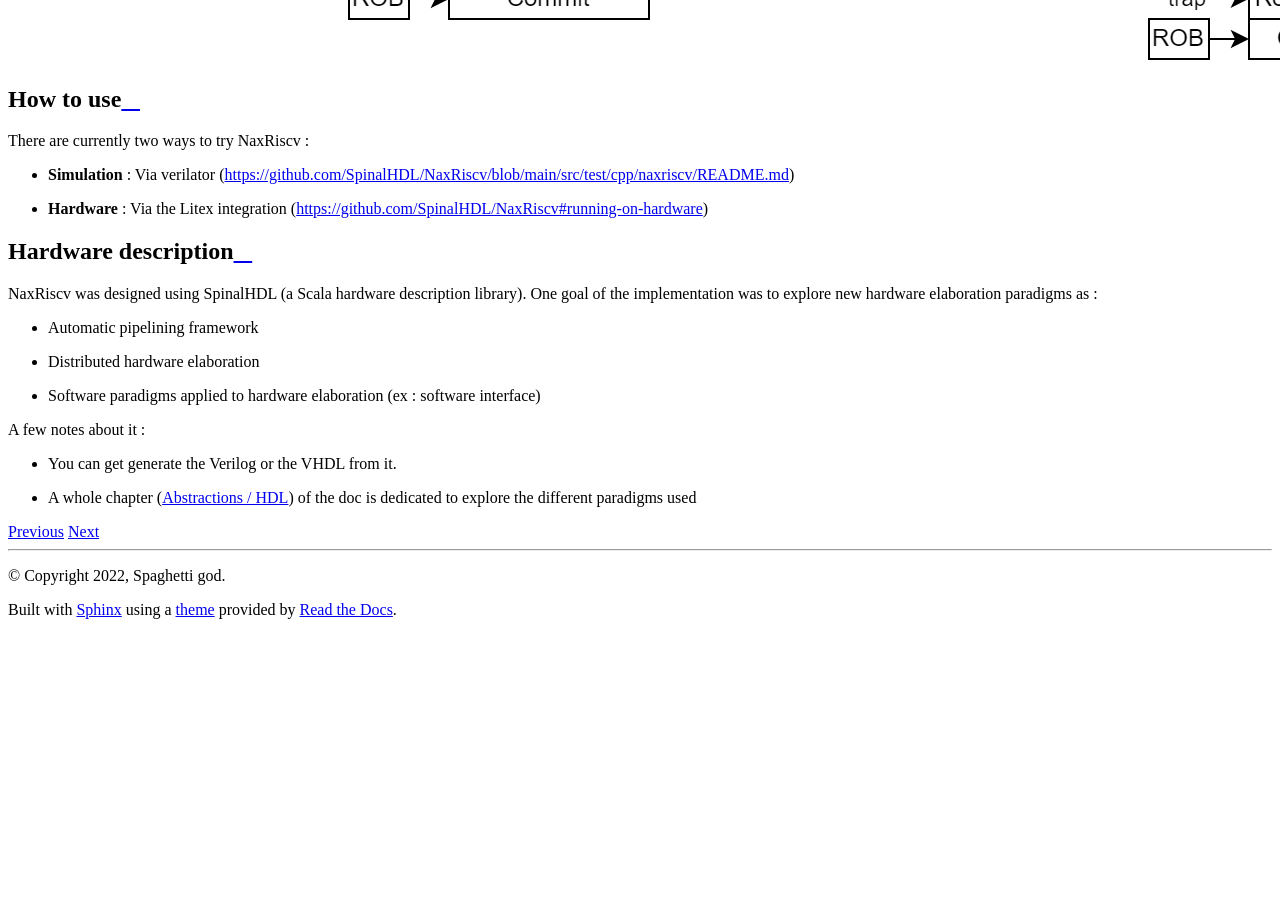
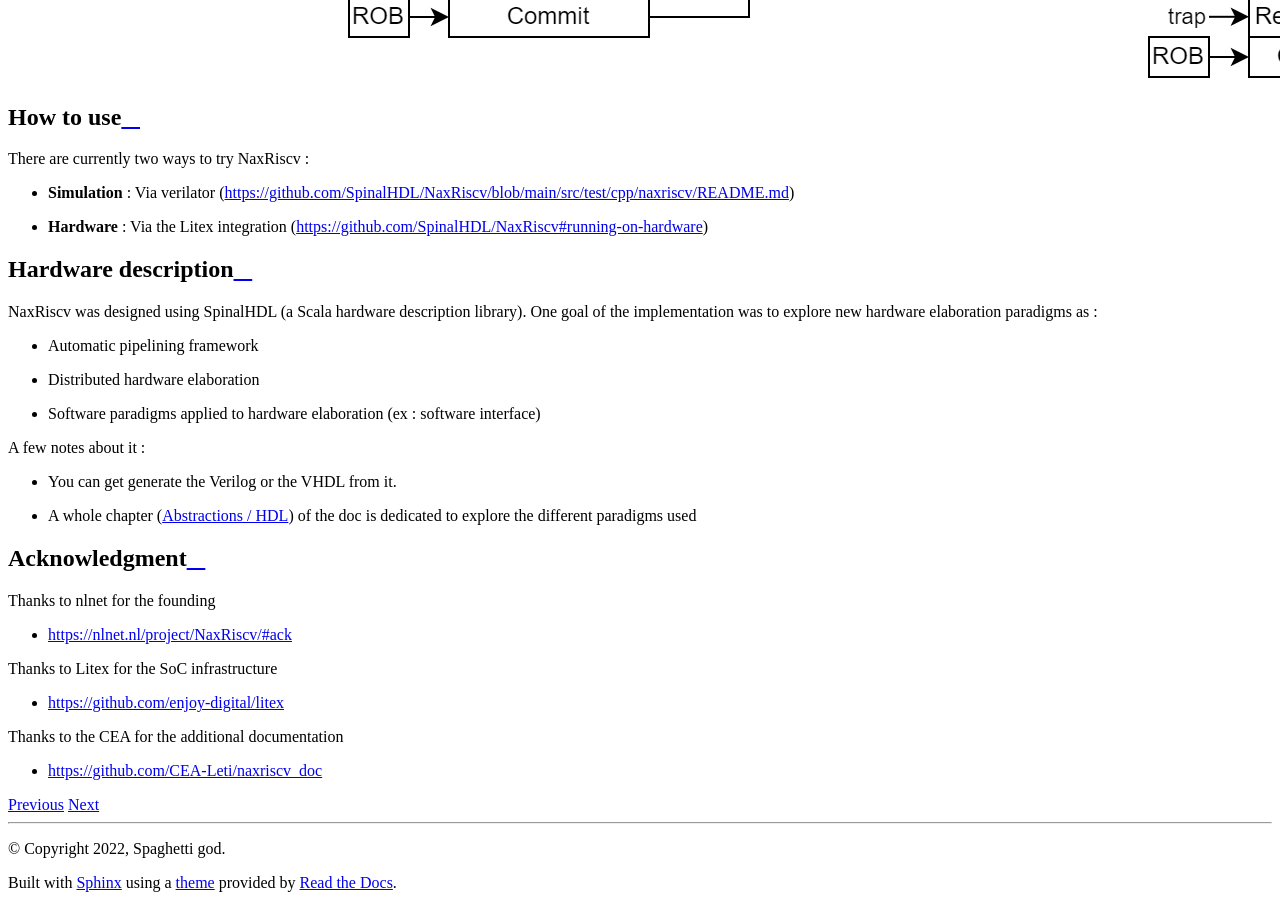
Before and after one commit to SpinalHDL/NaxRiscv-Rtd, a Sphinx documentation site: the page built from source/NaxRiscv/introduction/index.rst, in a window 1280 px wide and 900 px high, scrolled down 3694 px. Built offline with Sphinx 7.4.7 and the Read the Docs theme 2.0.0, drawn with Linux system fonts in a browser that asks for light colours; before the commit the page ends 4321 px from its top, so only the background shows below that.

Commit message:
add acknowledgment

```diff
--- /dev/null
+++ b/source/NaxRiscv/introduction/acknowledgment.rst
@@ -0,0 +1,18 @@
+.. role:: raw-html-m2r(raw)
+   :format: html
+
+Acknowledgment
+===============
+
+
+Thanks to nlnet for the founding
+
+- https://nlnet.nl/project/NaxRiscv/#ack
+
+Thanks to Litex for the SoC infrastructure
+
+- https://github.com/enjoy-digital/litex
+
+Thanks to the CEA for the additional documentation
+
+- https://github.com/CEA-Leti/naxriscv_doc
--- a/source/NaxRiscv/introduction/index.rst
+++ b/source/NaxRiscv/introduction/index.rst
@@ -6,6 +6,7 @@ Introduction
 .. include:: pipeline.rst
 .. include:: howtouse.rst
 .. include:: hardware_description.rst
+.. include:: acknowledgment.rst
 
 .. role:: raw-html-m2r(raw)
    :format: html
```
